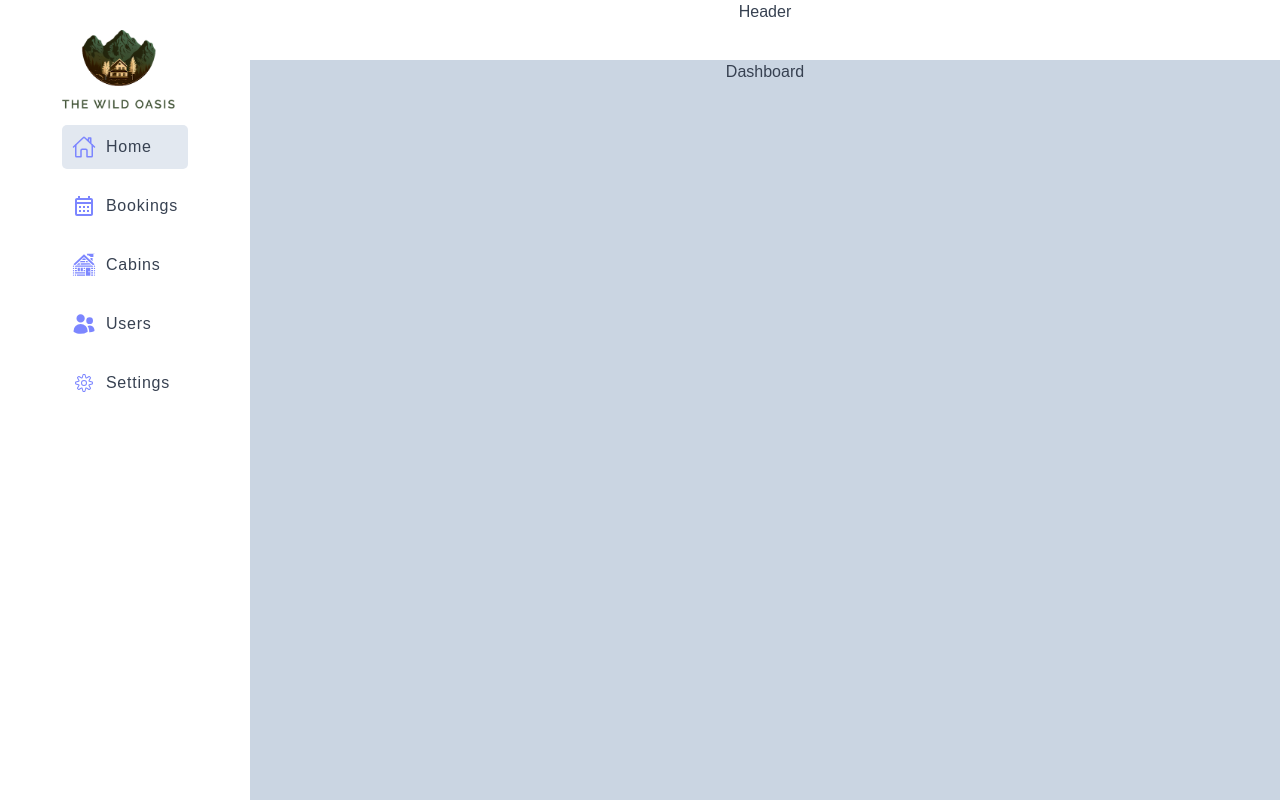
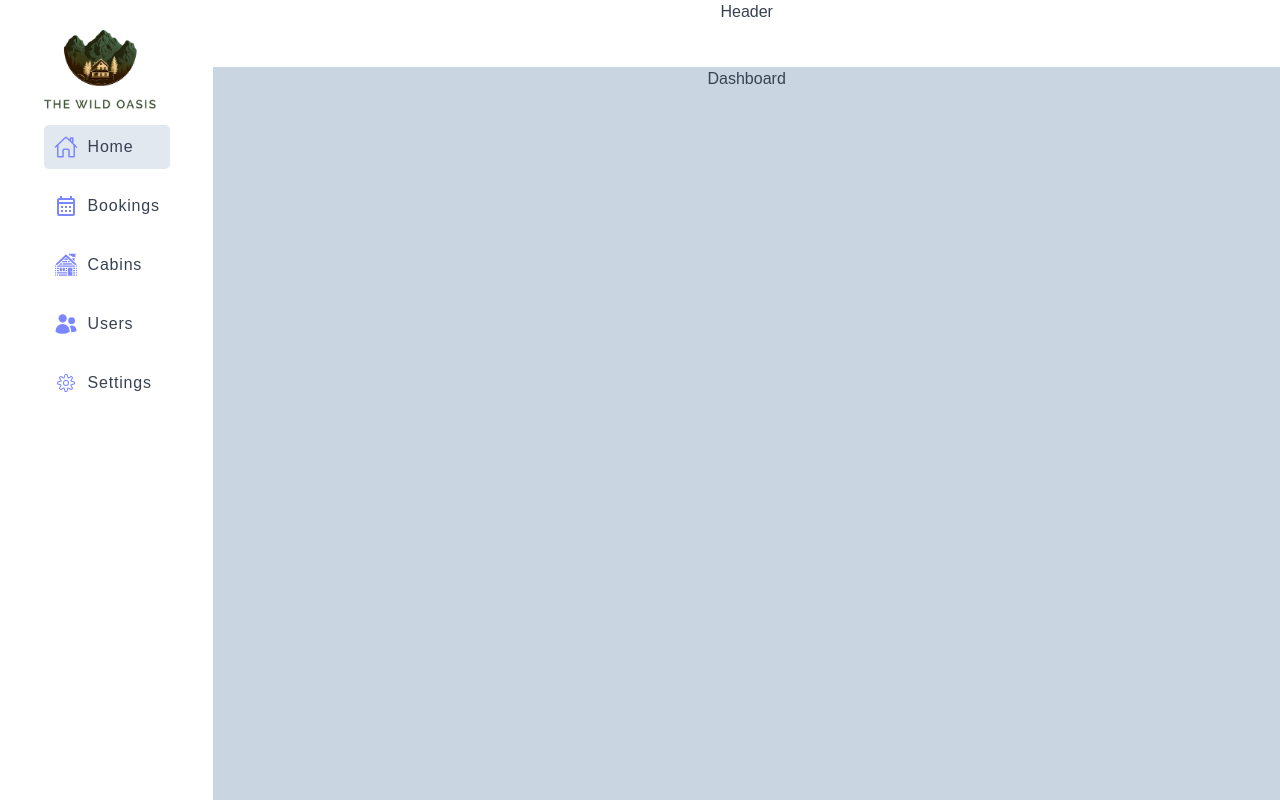
Before and after one commit to agarwalyashh/wild-oasis, a React (Vite) app: page /dashboard in a window 1280 px wide. Built offline with nearby package versions, Linux system fonts and the light colour scheme.

Commit message:
Created App Layout

```diff
--- a/src/ui/AppLayout.jsx
+++ b/src/ui/AppLayout.jsx
@@ -4,11 +4,11 @@ import Sidebar from "./Sidebar";
 
 function AppLayout() {
   return (
-    <div className="grid grid-cols-[250px_1fr] h-screen font-poppins">
-      <Sidebar className="row-span-full" />
-      <div className="grid grid-rows-[60px_1fr]">
-        <Header />
-        <main>
+    <div className="grid grid-cols-12 font-poppins h-screen">
+      <Sidebar/>
+      <div className="col-span-10 grid grid-rows-12">
+        <Header/>
+        <main className="row-span-11">
           <Outlet />
         </main>
       </div>
--- a/src/ui/Header.jsx
+++ b/src/ui/Header.jsx
@@ -1,6 +1,6 @@
 function Header() {
   return (
-    <div className="">
+    <div className="row-span-1">
       Header
     </div>
   )
--- a/src/ui/Sidebar.jsx
+++ b/src/ui/Sidebar.jsx
@@ -8,7 +8,7 @@ import { CiSettings } from "react-icons/ci";
 
 function Sidebar() {
   return (
-    <div className="mx-auto py-12">
+    <div className="mx-auto py-12 col-span-2">
       <div className="grid gap-6 tracking-wider justify-center items-center">
         <img src={logo} alt="Logo" className="h-32"/>
         <NavLink to="dashboard" className="flex items-center gap-4 p-4"><span><IoHomeOutline size={24} className="text-indigo-400" /></span>Home</NavLink>
--- /dev/null
+++ b/src/ui/Spinner.jsx
@@ -0,0 +1,7 @@
+function Spinner() {
+  return (
+    <div className="spinner m-auto flex items-center justify-center"></div>
+  )
+}
+
+export default Spinner
```
